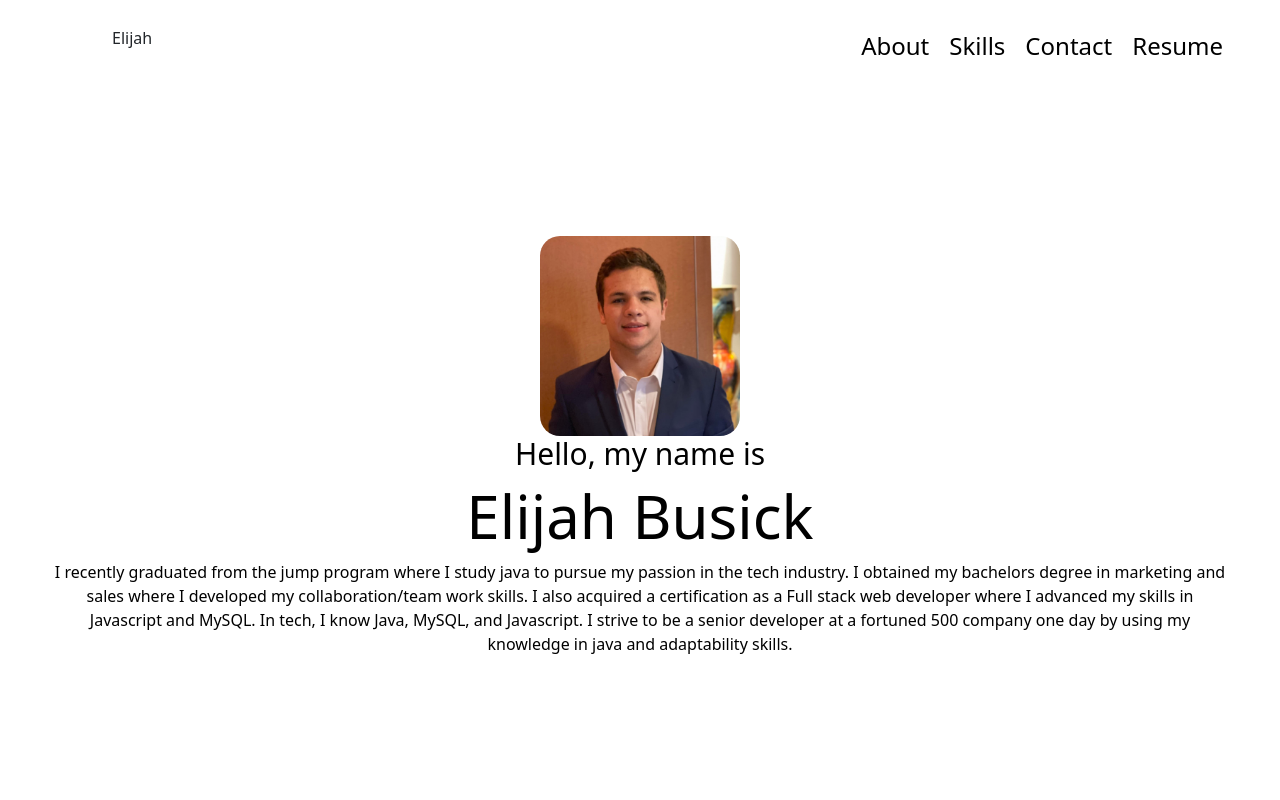
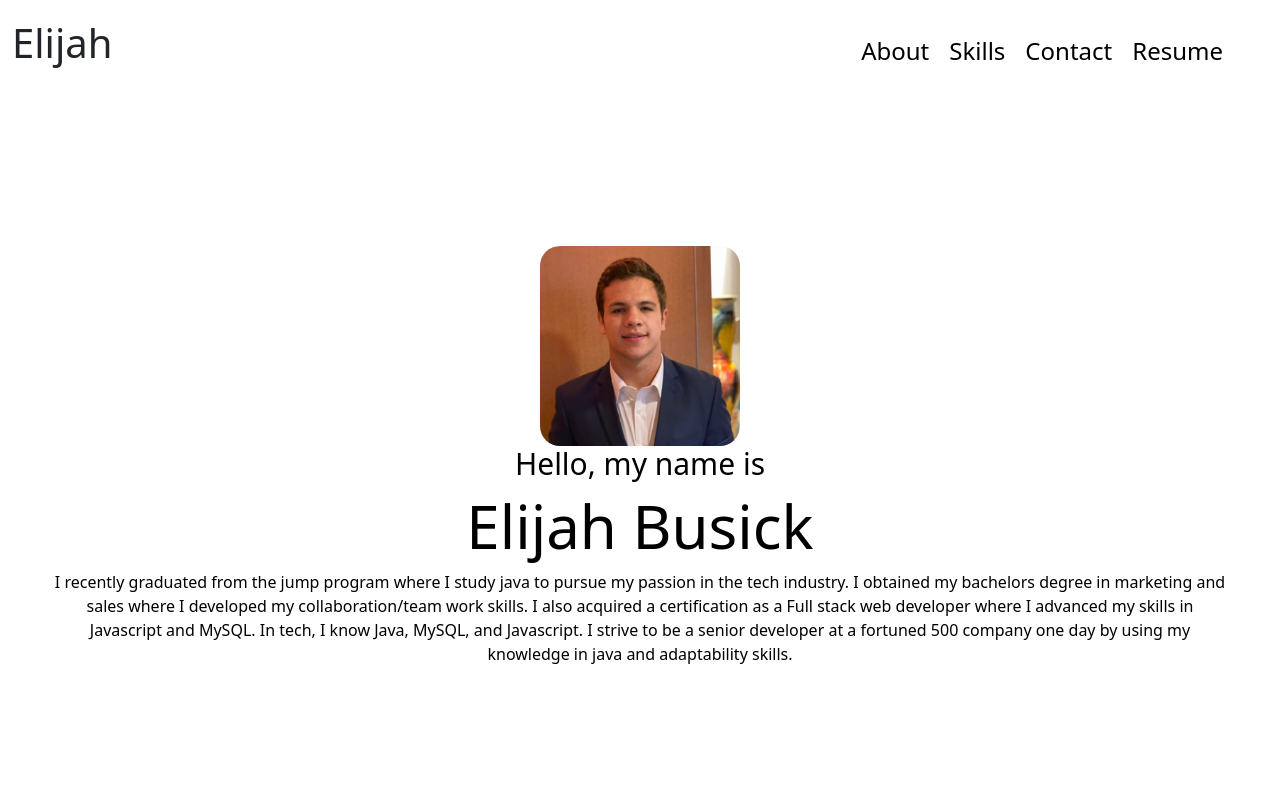
Before and after one commit to Elijahb22/the-portfolio, a React (Create React App) app: page / in a window 1280 px wide. Shown: the top 800 px of the page. Built offline with nearby package versions, Linux system fonts and the light colour scheme.

Commit message:
fix portfolio

```diff
--- a/src/components/Nav/nav.css
+++ b/src/components/Nav/nav.css
@@ -1,7 +1,5 @@
 
-.nav-main{
-    padding-left: 100px !important;
-}
+
 .nav-w{
     padding: 20px 35px;
     display: flex;
--- a/src/components/Nav/nav.js
+++ b/src/components/Nav/nav.js
@@ -5,7 +5,7 @@ const nav = () => {
   return (
     <nav class="navbar navbar-expand-lg bg-body-tertiary">
         <div class="container-fluid">
-            <p class="navbar-brand fs-1" className='nav-main'>Elijah</p>
+            <p class="navbar-brand fs-1">Elijah</p>
                 <span class="navbar-toggler-icon"></span>
             <div class="nav-w" id="navbarNav">
                 <ul class="navbar-nav fs-4">
```
